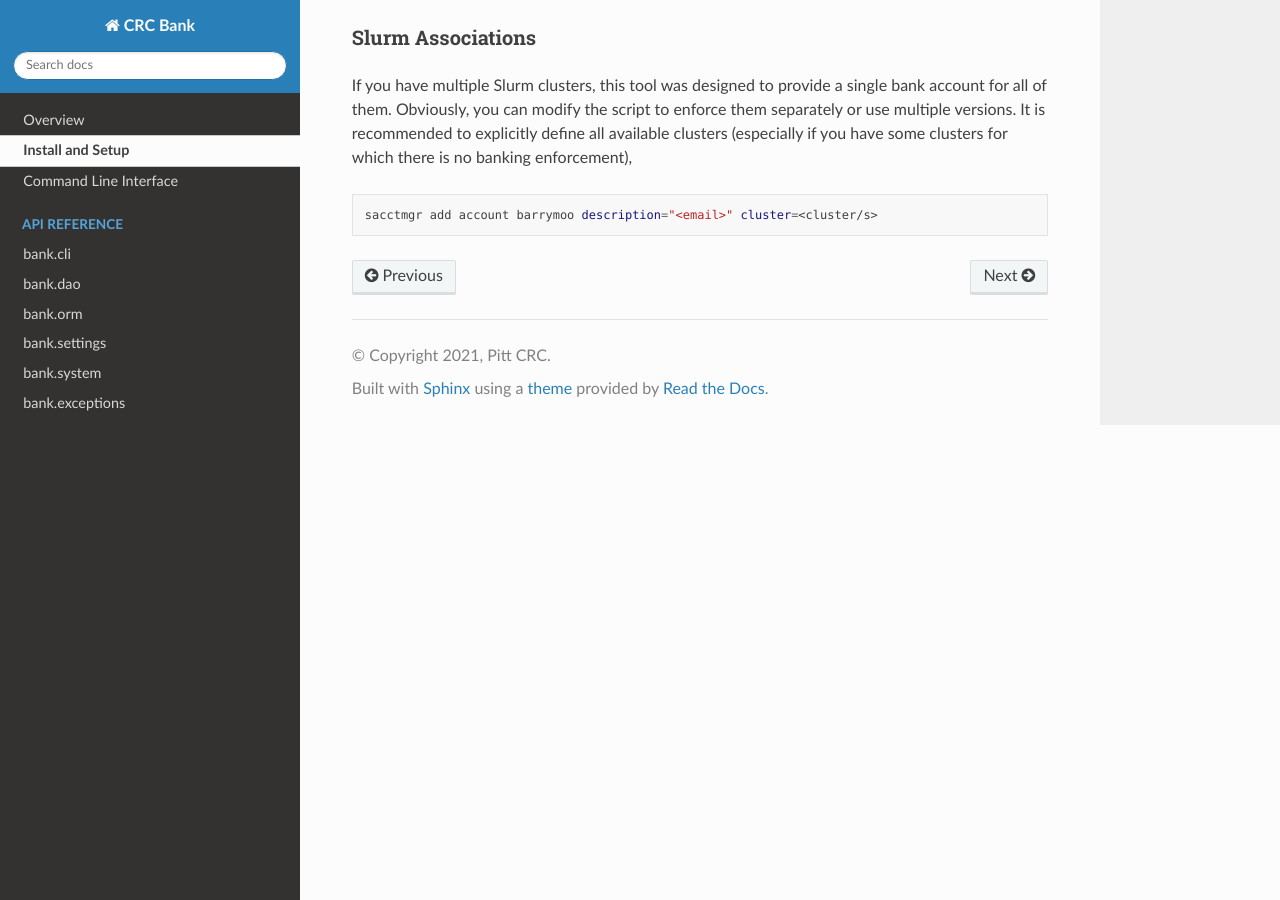
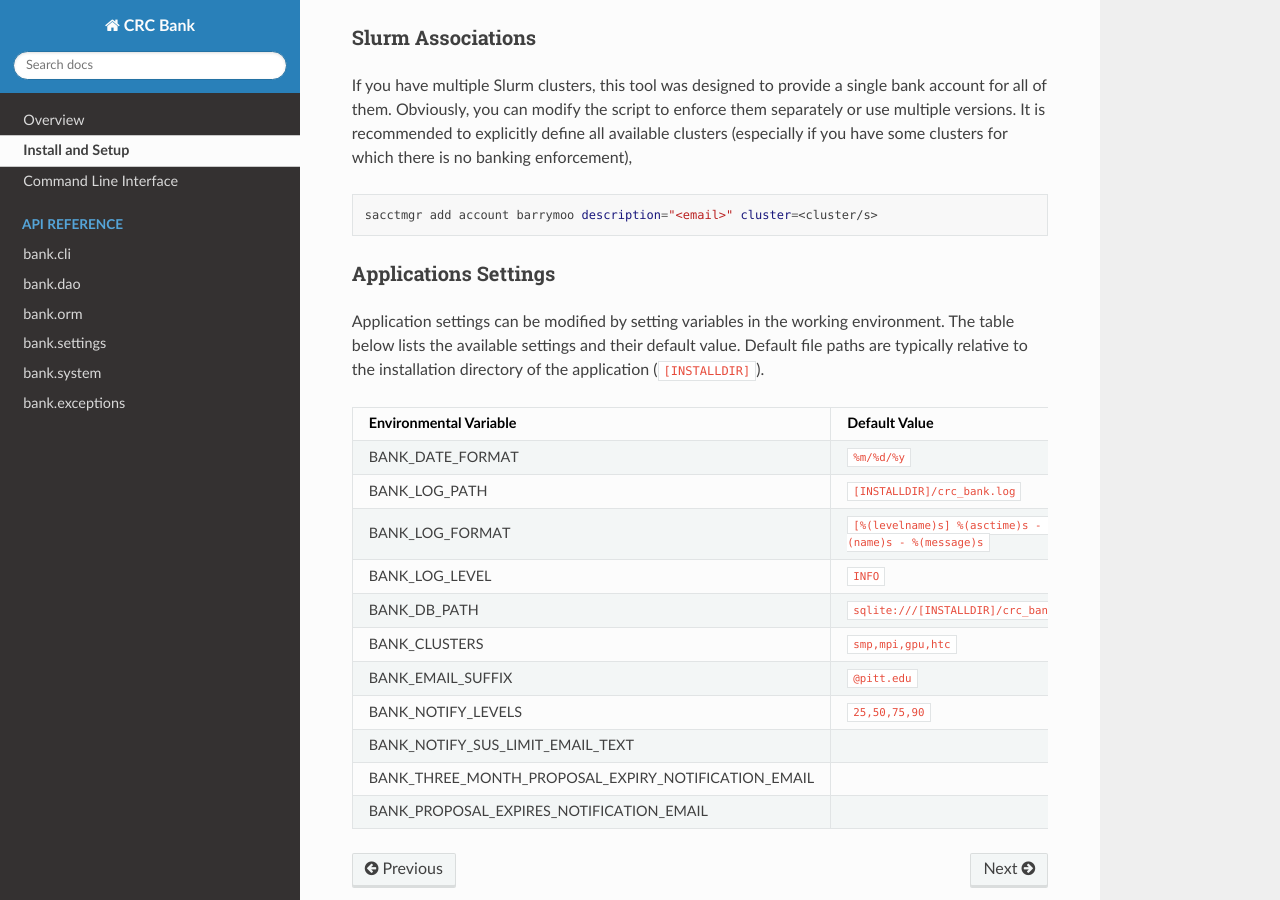
Before and after one commit to pitt-crc/bank, a Sphinx documentation site: the page built from docs/source/overview/install.rst, in a window 1280 px wide and 900 px high, scrolled down 1052 px. Built offline with Sphinx 7.4.7 and the Read the Docs theme 2.0.0, drawn with Linux system fonts in a browser that asks for light colours.

Commit message:
Add table of settings to documentation (Issue 45) (#94)
* Adds table of application settings

* Fixes syntax error in table rst

```diff
--- a/docs/source/overview/install.rst
+++ b/docs/source/overview/install.rst
@@ -63,3 +63,65 @@ no banking enforcement),
 .. code-block:: bash
 
    sacctmgr add account barrymoo description="<email>" cluster=<cluster/s>
+
+
+Applications Settings
+^^^^^^^^^^^^^^^^^^^^^
+
+Application settings can be modified by setting variables in the working environment.
+The table below lists the available settings and their default value.
+Default file paths are typically relative to the installation directory of the application (``[INSTALLDIR]``).
+
+.. list-table::
+   :header-rows: 1
+
+   * - Environmental Variable
+     - Default Value
+     - Description
+
+   * - BANK_DATE_FORMAT
+     - ``%m/%d/%y``
+     - Format used by the commandline parser when specifying dates as strings.
+
+   * - BANK_LOG_PATH
+     - ``[INSTALLDIR]/crc_bank.log``
+     - The location of the application log file.
+
+   * - BANK_LOG_FORMAT
+     - ``[%(levelname)s] %(asctime)s - %(name)s - %(message)s``
+     - The format for content written to the log file.
+
+   * - BANK_LOG_LEVEL
+     - ``INFO``
+     - The minimum severity level required for an entry to be written to the log.
+
+   * - BANK_DB_PATH
+     - ``sqlite:///[INSTALLDIR]/crc_bank.db``
+     - Path to the backend application database.
+
+   * - BANK_CLUSTERS
+     - ``smp,mpi,gpu,htc``
+     - A list of slurm clusters being administrated by the application.
+
+   * - BANK_EMAIL_SUFFIX
+     - ``@pitt.edu``
+     - The email suffix to use when sending alerts to user accounts.
+
+
+   * - BANK_NOTIFY_LEVELS
+     - ``25,50,75,90``
+     - Notify account holders via email when their proposal reaches any of the listed thresholds.
+
+
+   * - BANK_NOTIFY_SUS_LIMIT_EMAIL_TEXT
+     -
+     - Email message used to notify account holders about service unit usage and limits.
+
+   * - BANK_THREE_MONTH_PROPOSAL_EXPIRY_NOTIFICATION_EMAIL
+     -
+     - Email message to send when an account is 90 days from the end of its proposal.
+
+
+   * - BANK_PROPOSAL_EXPIRES_NOTIFICATION_EMAIL
+     -
+     - An email to send when an account's proposal has expired.
```
